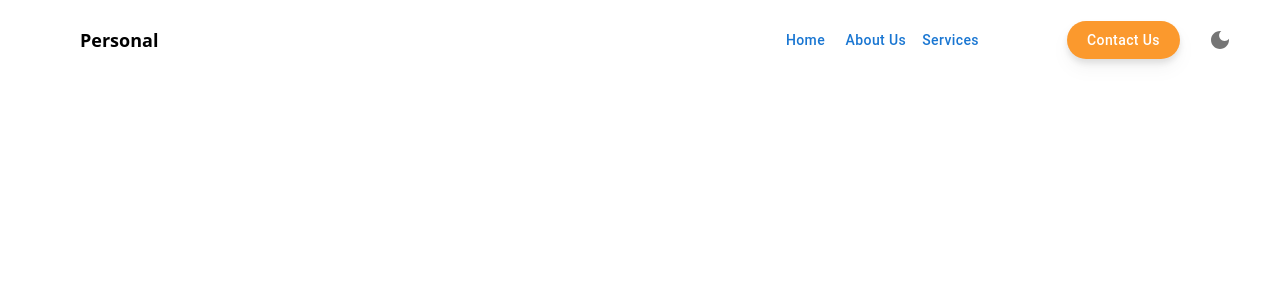
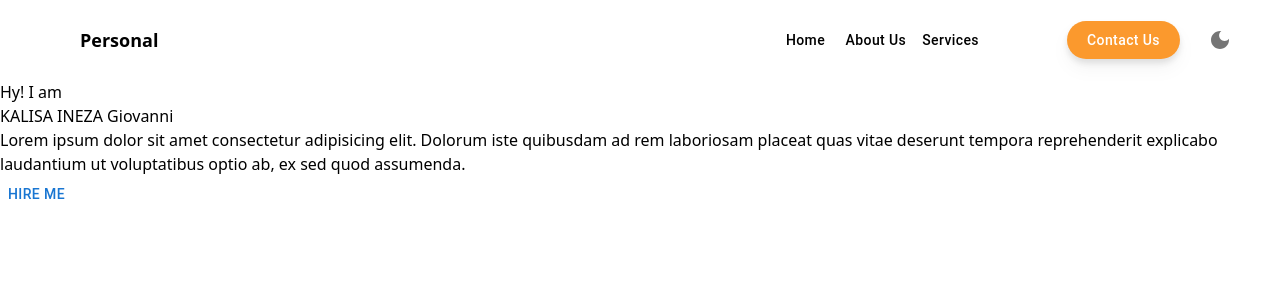
Before and after one commit to the-coder-kalisa/portofolio, a React (Vite) app: page / in a window 1280 px wide. Shown: the top 300 px of the page. Built offline with nearby package versions, Linux system fonts and the light colour scheme.

Commit message:
added home

```diff
--- a/index.html
+++ b/index.html
@@ -2,6 +2,7 @@
 <html lang="en">
   <head>
     <meta charset="UTF-8" />
+    <link rel="shortcut icon" href="./src/images/giovanni.jpg" type="image/x-icon">
     <meta name="viewport" content="width=device-width, initial-scale=1.0" />
     <title>Giovanni the coder</title>
   </head>
--- a/src/App.tsx
+++ b/src/App.tsx
@@ -1,14 +1,13 @@
-
-import Navigation from "./components/Navigation";
 import { useSelector } from "react-redux";
-import { State } from "./store";
-
+import { State, transition } from "./store";
+import {Home, Navigation} from "./components"
 function App() {
   const mode = useSelector<State>(state => state.mode);
   return (
 
-      <div className={`${mode && "bg-black"} h-[50000px]`}>
+      <div className={`${mode && "bg-black"} ${transition} h-[5000px]`}>
         <Navigation />
+        <Home />
       </div>
   );
 }
--- /dev/null
+++ b/src/components/Home.tsx
@@ -0,0 +1,24 @@
+import { Button } from "@mui/material";
+import React from "react";
+
+const Home: React.FC = () => {
+  return (
+    <div className="pt-[5rem] flex gap-3">
+      <div>
+        <div>Hy! I am</div>
+        <div>KALISA INEZA Giovanni</div>
+        <div>
+          Lorem ipsum dolor sit amet consectetur adipisicing elit. Dolorum iste
+          quibusdam ad rem laboriosam placeat quas vitae deserunt tempora
+          reprehenderit explicabo laudantium ut voluptatibus optio ab, ex sed
+          quod assumenda.
+        </div>
+        <Button>Hire Me</Button>
+      </div>
+      <div>
+
+      </div>
+    </div>
+  );
+};
+export default Home;
--- a/src/components/Navigation.tsx
+++ b/src/components/Navigation.tsx
@@ -2,7 +2,7 @@ import React, { useEffect } from "react";
 import { Link } from "react-router-dom";
 import { Button, IconButton } from "@mui/material";
 import { useDispatch, useSelector } from "react-redux";
-import { actions, State } from "../store";
+import { actions, State, transition } from "../store";
 import { DarkMode, LightMode } from "@mui/icons-material";
 
 const Navigation: React.FC = () => {
@@ -20,13 +20,13 @@ const Navigation: React.FC = () => {
   })
   return (
     <div className="flex items-center fixed w-full bg-transparent py-5 pl-20 pr-10 justify-between">
-      <Link to="/" className={`${mode && "text-white"} text-lg font-semibold`}>
+      <Link to="/" className={`${mode && "text-white"} ${transition} text-lg font-semibold`}>
         Personal
       </Link>
       <div className="flex items-center gap-20">
         <div>
           {buttons.map((button, index) => (
-            <Button style={{textTransform: "capitalize"}} key={index}>{button}</Button>
+            <Button style={{textTransform: "capitalize", color: "black"}} key={index}>{button}</Button>
           ))}
         </div>
         <div className="flex items-center gap-5">
--- /dev/null
+++ b/src/components/index.tsx
@@ -0,0 +1,3 @@
+import Navigation from "./Navigation";
+import Home from "./Home";
+export {Navigation, Home}
--- a/src/store.ts
+++ b/src/store.ts
@@ -22,5 +22,6 @@ const sitedata = createSlice<State, SliceCaseReducers<State>>({
 const store = configureStore({
   reducer: sitedata.reducer,
 });
+export const transition = "transition-all duration-1000"
 export const actions = sitedata.actions;
 export default store;
```
Also changed, not shown: src/images/coder.jpg (added), src/images/giovanni.jpg (added).
